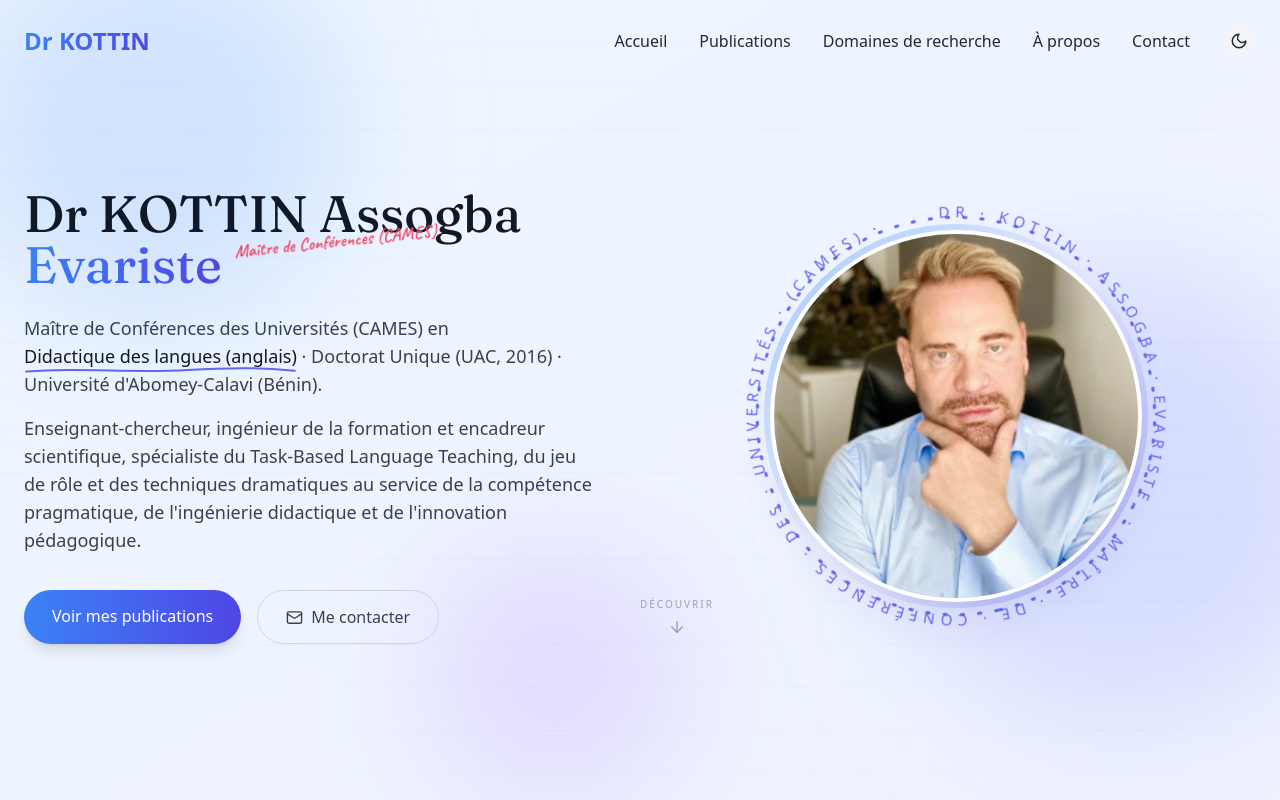
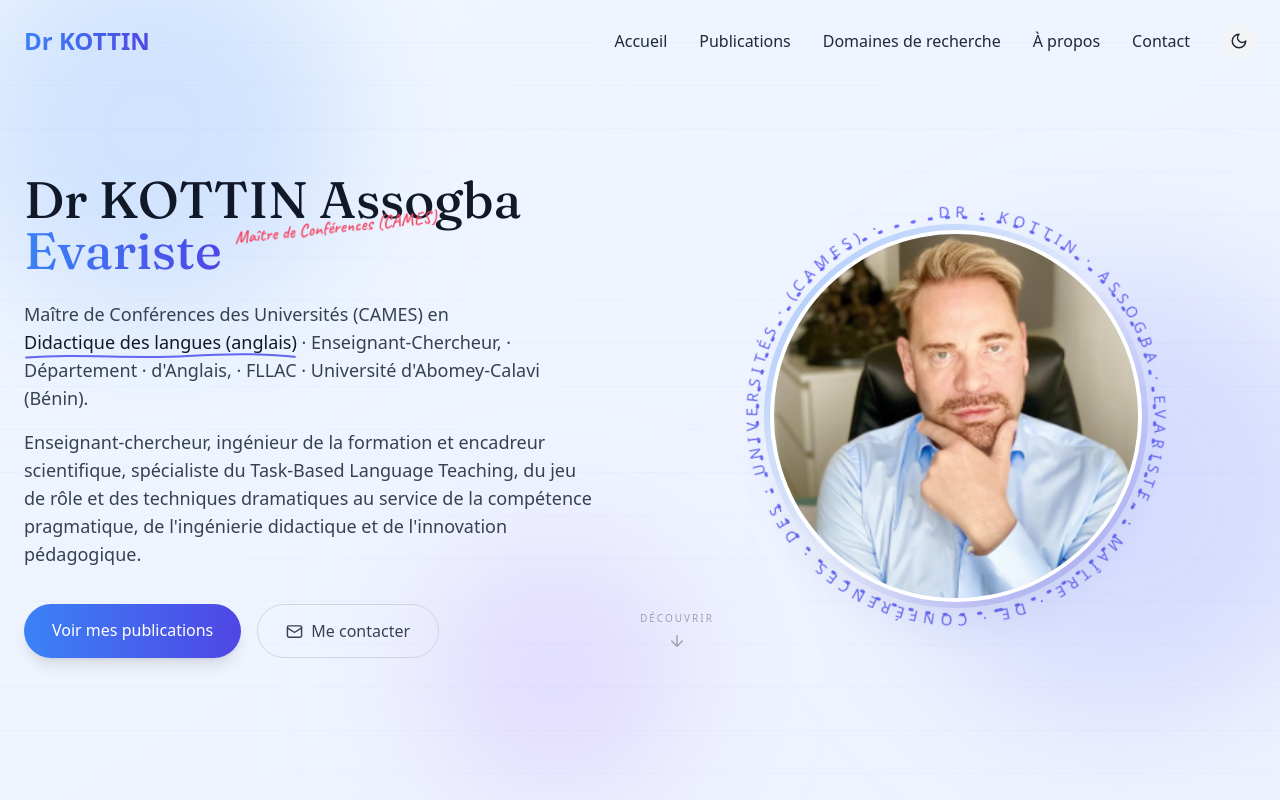
Before and after one commit to Ichola90/kottinevariste, a React (Vite) app: page / in a window 1280 px wide. Shown: the top 800 px of the page. Built offline with nearby package versions, Linux system fonts and the light colour scheme.

Commit message:
update from hero section

```diff
--- a/src/components/HeroSection.tsx
+++ b/src/components/HeroSection.tsx
@@ -103,7 +103,7 @@ const HeroSection: React.FC = () => {
                     />
                   </svg>
                 </span>{" "}
-                &middot; Doctorat Unique (UAC, 2016) &middot; Université
+                &middot; Enseignant-Chercheur,  &middot; Département  &middot; d'Anglais,  &middot; FLLAC &middot; Université
                 d&apos;Abomey-Calavi (Bénin).
               </p>
 
```
